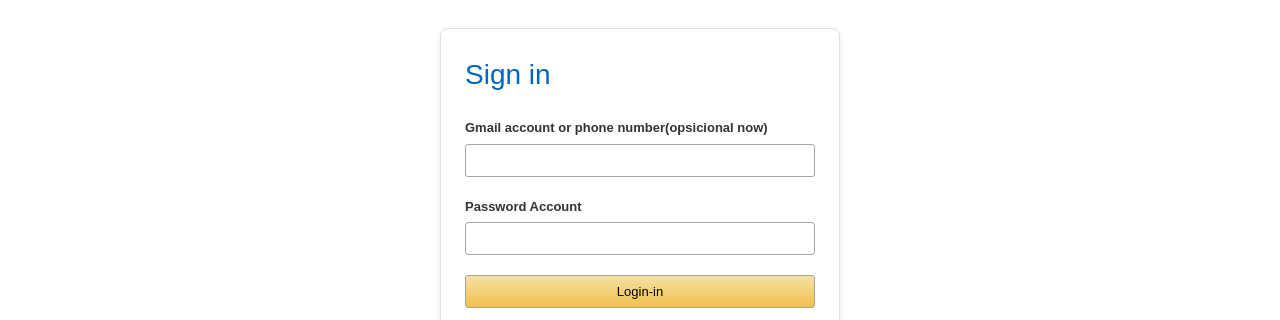
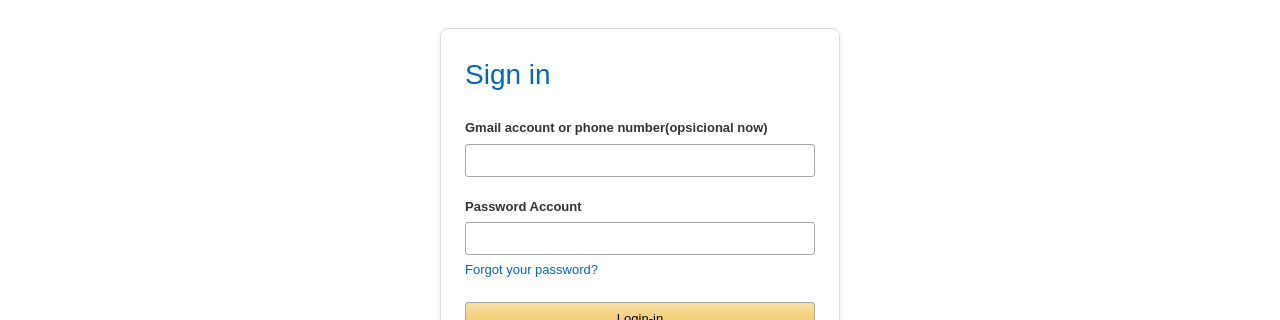
Before and after one commit to jajajawwswws-lab/senac_system, a plain HTML site: page index.html in a window 1280 px wide. Shown: the part 479-799 px from the top of the page. Drawn offline with nearby package versions, Linux system fonts and the light colour scheme.

Commit message:
Update index.html

```diff
--- a/index.html
+++ b/index.html
@@ -352,6 +352,8 @@
                     <div class="form-group">
                         <label for="password" class="form-label">Password Account</label>
                         <input type="password" id="password" name="password" class="form-input" required>
+
+                        <a href="forgot_password.html" class="link" style="display: inline-block; margin-top: 5px;">Forgot your password?</a>
                     </div>
 
                     <!-- Botão com reCAPTCHA integrado (modelo do Google) -->
```
